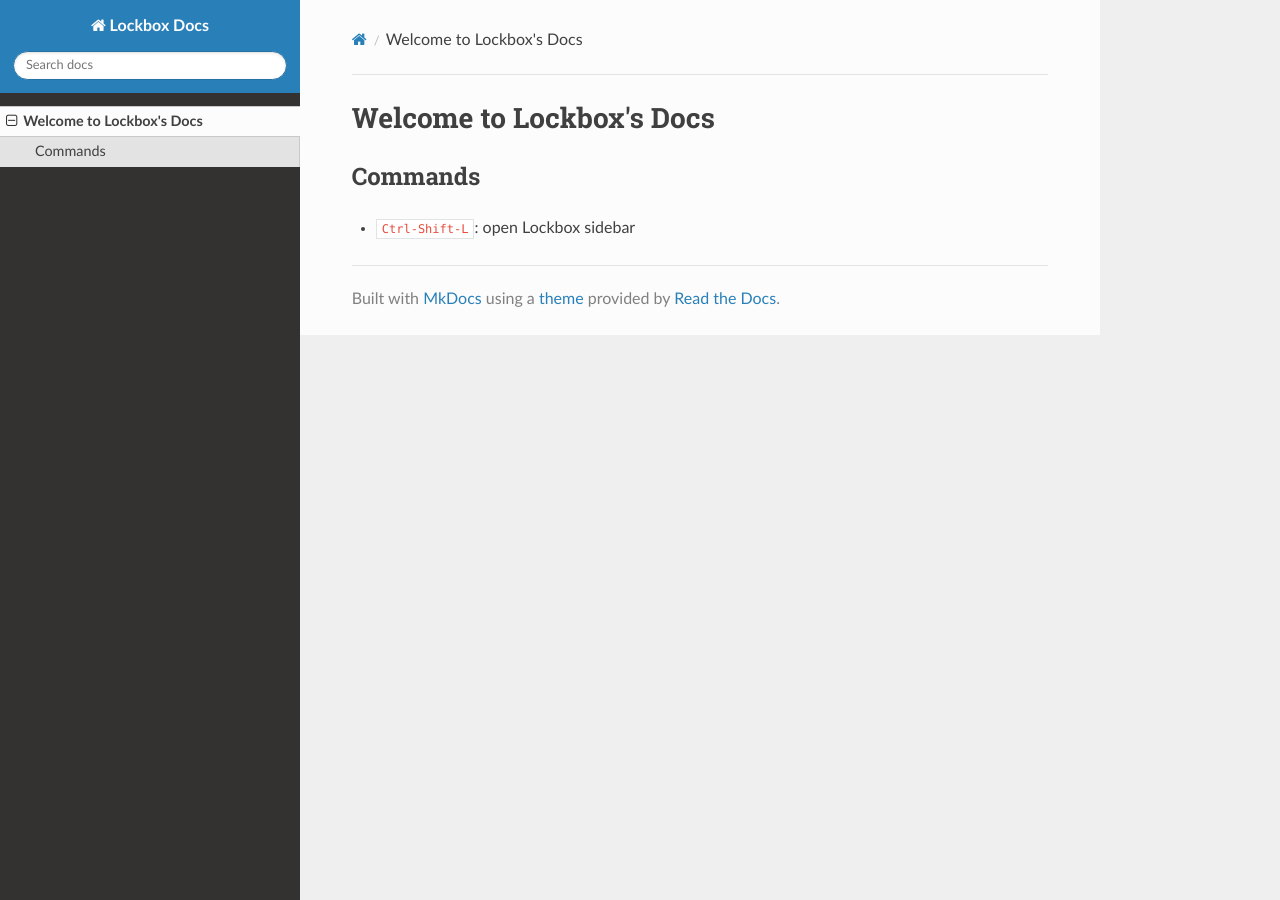
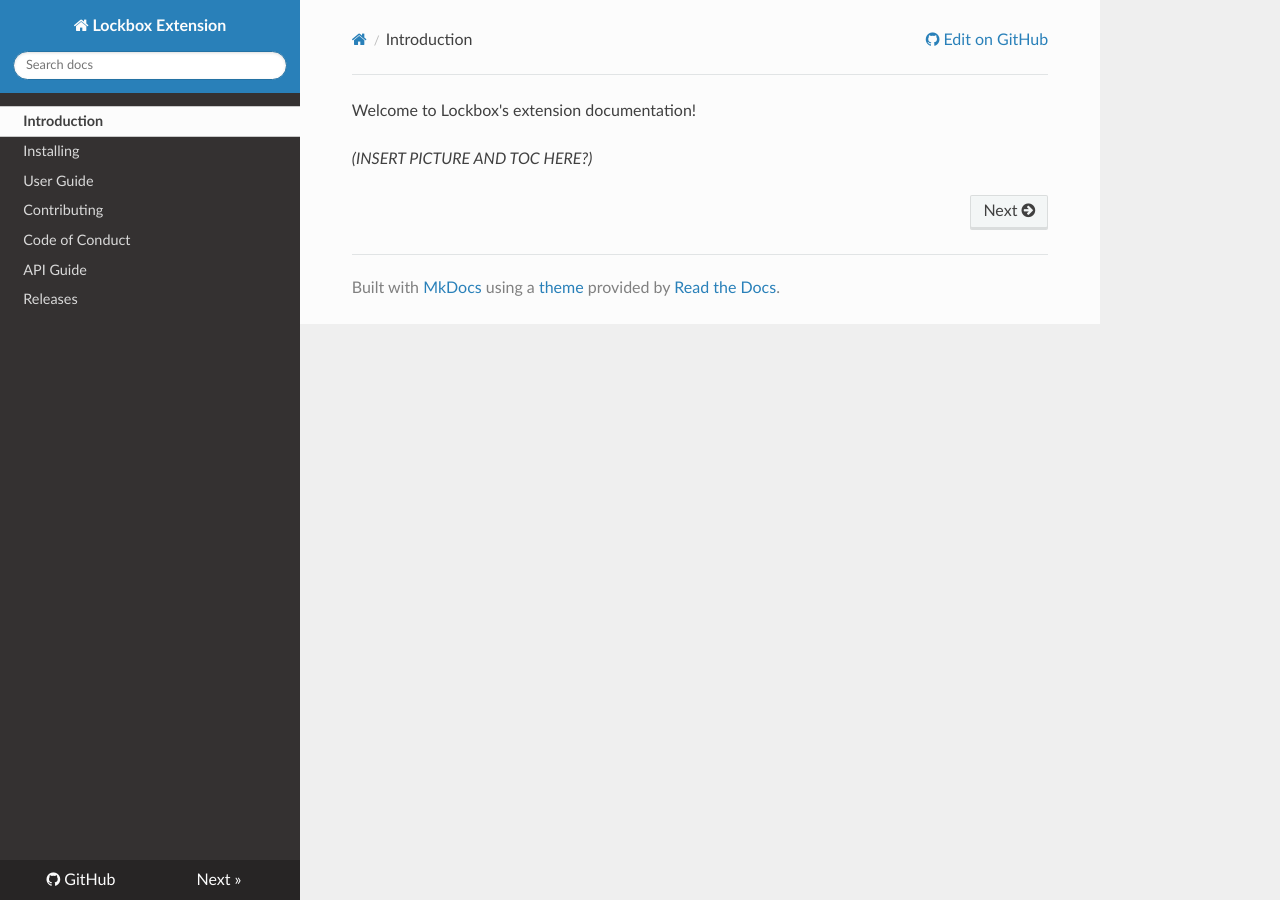
Before and after one commit to mozilla-lockwise/lockbox-extension, an MkDocs documentation site: the page built from docs/index.md, in a window 1280 px wide. Built offline with MkDocs 1.6.1, drawn with Linux system fonts in a browser that asks for light colours; nearby versions of some CDN libraries; old or Windows-style settings are respelled for this version of MkDocs.

Commit message:
Docs: Add documentation.js and configure mkdocs to build docs site on push (#88)

```diff
--- a/docs/index.md
+++ b/docs/index.md
@@ -1,5 +1,3 @@
-# Welcome to Lockbox's Docs
+Welcome to Lockbox's extension documentation!
 
-## Commands
-
-* `Ctrl-Shift-L`: open Lockbox sidebar
+*(INSERT PICTURE AND TOC HERE?)*
--- a/mkdocs.yml
+++ b/mkdocs.yml
@@ -1,2 +1,13 @@
-site_name: Lockbox Docs
+site_name: Lockbox Extension
+site_description: Documentation for the Firefox extension
 theme: readthedocs
+repo_url: https://github.com/mozilla-lockbox/lockbox-extension
+
+pages:
+- 'Introduction': 'index.md'
+- 'Installing': 'install.md'
+- 'User Guide': 'user-guide.md'
+- 'Contributing': 'contributing.md'
+- 'Code of Conduct': 'code_of_conduct.md'
+- 'API Guide': 'api.md'
+- 'Releases': 'releases.md'
```
Also changed, not shown: .travis.yml (+14 -1 lines), README.md (+14 -57 lines), docs/README.md (added, +7 -0 lines), docs/code_of_conduct.md (renamed from CODE_OF_CONDUCT.md, +1 -2 lines), docs/contributing.md (renamed from CONTRIBUTING.md, +2 -3 lines), docs/install.md (added, +55 -0 lines), docs/releases.md (added, +19 -0 lines), docs/user-guide.md (added, +7 -0 lines), package.json (+6 -2 lines), 3 other files.
